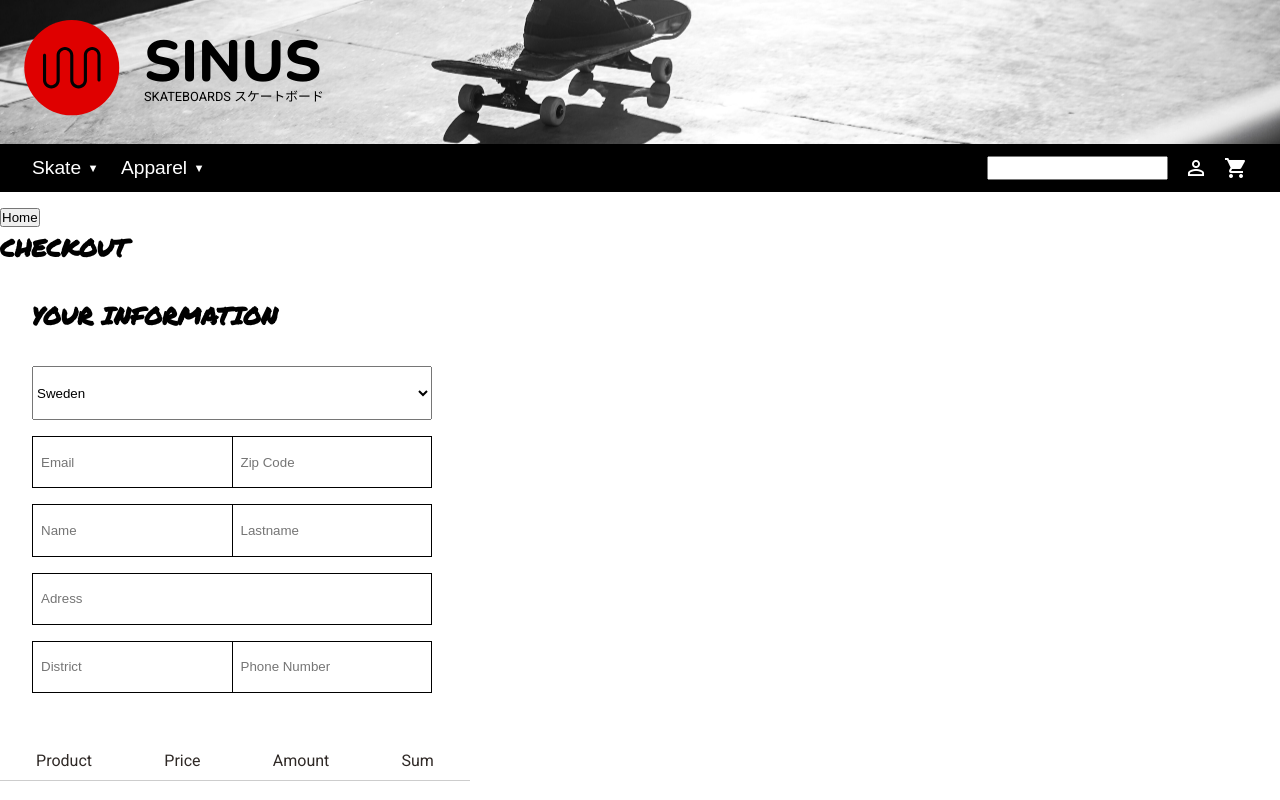
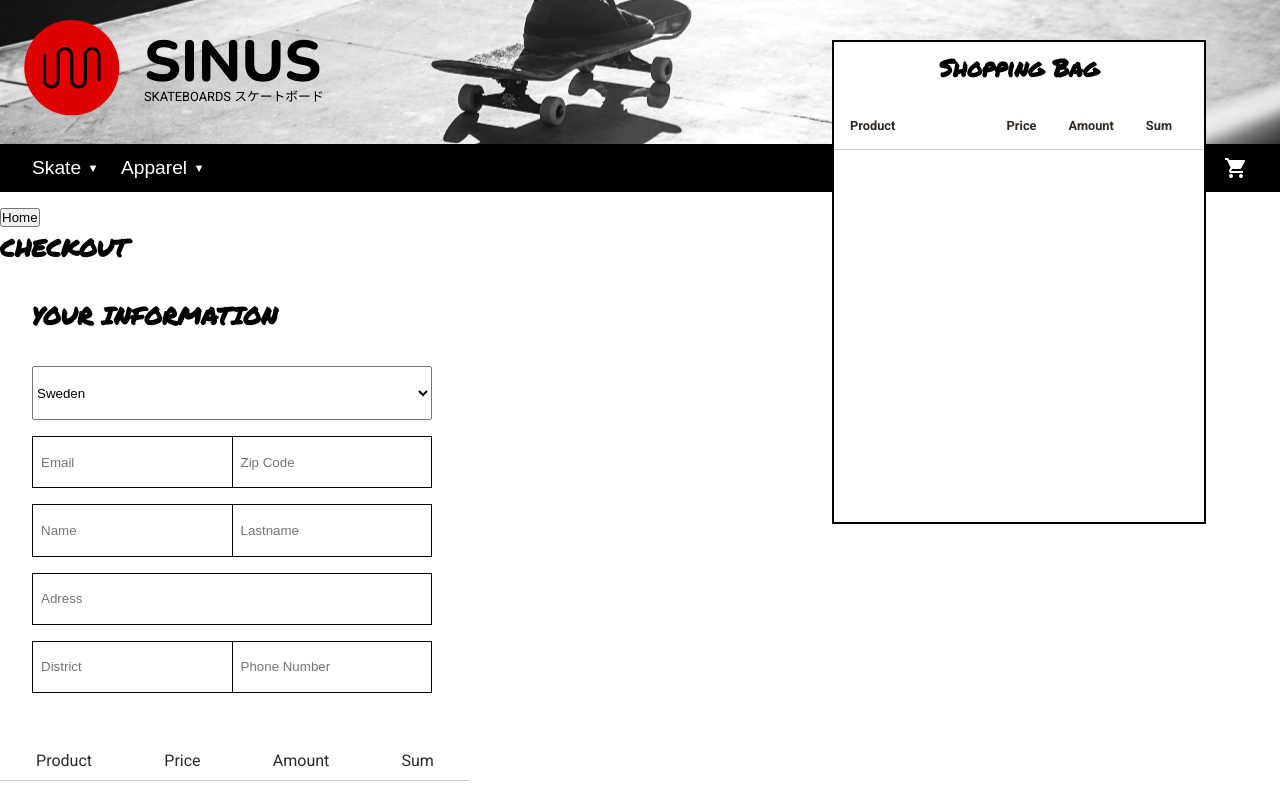
Before and after one commit to shakana0/Sinus-skate-shop, a Vue app: page /Checkout in a window 1280 px wide. Both pictures are taken after a click on the button "shopping_cart". Shown: the top 800 px of the page. Built offline with nearby package versions, Linux system fonts and the light colour scheme; a web font is replaced by a local one.

Commit message:
added cart modal

```diff
--- a/src/components/Cart.vue
+++ b/src/components/Cart.vue
@@ -1,10 +1,13 @@
 <template>
   <main>
+    <ShoppingBag />
   </main>
 </template>
 
 <script>
+import ShoppingBag from "@/components/ShoppingBag"
 export default {
+  components:{ShoppingBag}
 };
 </script>
 
--- a/src/components/Nav.vue
+++ b/src/components/Nav.vue
@@ -1,102 +1,120 @@
 <template>
   <nav>
     <div class="products-nav">
-            <button class="menu-btn"
+      <button
+        class="menu-btn"
         @click="
-            if(!skateMenu)
-            {skateMenu=true
-            apparelMenu=false}
-            else {skateMenu=false}
-            ">
+          if (!skateMenu) {
+            skateMenu = true;
+            apparelMenu = false;
+          } else {
+            skateMenu = false;
+          }
+        "
+      >
         Skate <span>&#x25BC;</span>
       </button>
       <div class="drop-menu skate" v-if="skateMenu">
-                <router-link :to="{path:'/Products',
-                query:{Category:'Skateboard'}}" class="product-link">
+        <router-link
+          :to="{ path: '/Products', query: { Category: 'Skateboard' } }"
+          class="product-link"
+        >
           Skateboards
         </router-link>
-                <router-link :to="{path:'/Products',
-                query:{Category:'Wheel'}}"
-                class="product-link">
+        <router-link
+          :to="{ path: '/Products', query: { Category: 'Wheel' } }"
+          class="product-link"
+        >
           Wheels
         </router-link>
       </div>
-            <button class="menu-btn"
+      <button
+        class="menu-btn"
         @click="
-            if(!apparelMenu)
-            {apparelMenu=true
-            skateMenu=false}
-            else {apparelMenu=false}
-            ">
+          if (!apparelMenu) {
+            apparelMenu = true;
+            skateMenu = false;
+          } else {
+            apparelMenu = false;
+          }
+        "
+      >
         Apparel <span>&#x25BC;</span>
       </button>
       <div class="drop-menu apparel" v-if="apparelMenu">
-                <router-link :to="{path:'/Products',
-                query:{Category:'Hoodie'}}"
-                class="product-link">
+        <router-link
+          :to="{ path: '/Products', query: { Category: 'Hoodie' } }"
+          class="product-link"
+        >
           Hoodies
         </router-link>
-                <router-link :to="{path:'/Products',
-                query:{Category:'Tshirt'}}"
-                class="product-link">
+        <router-link
+          :to="{ path: '/Products', query: { Category: 'Tshirt' } }"
+          class="product-link"
+        >
           T-shirts
         </router-link>
-                <router-link :to="{path:'/Products',
-                query:{Category:'Socks'}}"
-                class="product-link">
+        <router-link
+          :to="{ path: '/Products', query: { Category: 'Socks' } }"
+          class="product-link"
+        >
           Socks
         </router-link>
-                <router-link :to="{path:'/Products',
-                query:{Category:'Cap'}}" class="product-link">
+        <router-link
+          :to="{ path: '/Products', query: { Category: 'Cap' } }"
+          class="product-link"
+        >
           Caps
         </router-link>
-                <router-link :to="{path:'/Products',
-                query:{Category:'Totebag'}}"
-                class="product-link">
+        <router-link
+          :to="{ path: '/Products', query: { Category: 'Totebag' } }"
+          class="product-link"
+        >
           Totebag
         </router-link>
       </div>
       <!-- <router-link to="/Products">APPAREL</router-link> -->
     </div>
     <div class="icons-wrapper">
-            <input type="text">
+      <input type="text" />
       <button @click="toogleLogInModal">
-                <span class="material-icons">
-                    person_outline
-                </span>
+        <span class="material-icons"> person_outline </span>
       </button>
-            <button>
-                <span class="material-icons">
-                    shopping_cart
-                </span>
+      <button @click="toogleCartModal">
+        <span class="material-icons"> shopping_cart </span>
       </button>
     </div>
-        <LogInModal class="login-Module" v-if="showLogInModal"/>
+    <Cart v-if="showCartModal" class="cart-modal"/>
+    <LogInModal class="login-modal" v-if="showLogInModal" />
   </nav>
 </template>
 
 <script>
-import LogInModal from "@/components/LoginModal.vue"
+import LogInModal from "@/components/LoginModal.vue";
+import Cart from "@/components/Cart.vue";
 export default {
-    components:{LogInModal},
-    data(){
+  components: { LogInModal, Cart },
+  data() {
     return {
-            showLogInModal : false,
+      showLogInModal: false,
       skateMenu: false,
       apparelMenu: false,
-        }
+      showCartModal: false,
+    };
   },
-    methods:{
-        toogleLogInModal(){
+  methods: {
+    toogleLogInModal() {
       this.showLogInModal = !this.showLogInModal;
+    },
+    toogleCartModal() {
+      this.showCartModal = !this.showCartModal;
     },
     // ,
     // addQuerySkateBoard(){
     //      this.$router.replace({name: 'ProductsPage', query: {category: "Skateboard"} })
     // }
-
-    }
-}
+  },
+};
 </script>
 
 <style scoped lang="scss">
@@ -134,11 +152,11 @@ nav {
     margin-left: 0.4rem;
   }
 }
-.menu-btn:hover{
-    color: #38D8C4;
+.menu-btn:hover {
+  color: #38d8c4;
 }
-.menu-btn:focus{
-    color: #38D8C4;
+.menu-btn:focus {
+  color: #38d8c4;
 }
 
 .drop-menu {
@@ -147,7 +165,7 @@ nav {
   position: absolute;
   // top: 3rem;
   transform: translate(0, 2rem);
-    background-color: rgba(0,0,0,0.95);
+  background-color: rgba(0, 0, 0, 0.95);
   // border: 2px solid rgba(50,50,50,0.5);
   // border-radius: 3px;
   // box-shadow:  2px 2px 2px 2px rgba(50,50,50,0.25), 1rem 1rem 1rem 1rem rgba(0,0,0,0.85);
@@ -163,10 +181,9 @@ nav {
     transform: translate(6.1rem, 2rem);
     padding-right: 5rem;
   }
-        a:hover{
-            color: #38D8C4;
+  a:hover {
+    color: #38d8c4;
   }
-
 }
 input {
   height: 1.2rem;
@@ -176,15 +193,15 @@ input {
 //     display:flex;
 //     flex-direction:column;
 // }
-span{
+span {
   display: block;
 }
-.icons-wrapper{
+.icons-wrapper {
   display: flex;
   justify-content: space-around;
 }
-button{
-    align-self:center;
+button {
+  align-self: center;
   background-color: transparent;
   border: none;
   cursor: pointer;
@@ -195,16 +212,22 @@ button{
   color: white;
 }
 .material-icons:hover {
-    color:#38D8C4;
+  color: #38d8c4;
 }
-.login-Module{
-    position:absolute;
-    left:0;
+.login-modal {
+  position: absolute;
+  left: 0;
   right: 0;
-    top:0;
+  top: 0;
   bottom: 0;
   margin: auto;
-
-
+}
+.cart-modal {
+  position: absolute;
+  left: 65%;
+//   right: 0;
+  top: 5%;
+  bottom: 0;
+//   margin: auto;
 }
 </style>
--- a/src/components/Overlay.vue
+++ b/src/components/Overlay.vue
@@ -2,7 +2,7 @@
   <div class="overlay" :class="{show}">
     <div class="fade-layer"></div>
     <div class="content">
-      <slot></slot> -
+      <slot></slot>
     </div>
   </div>
 </template>
--- a/src/components/ShoppingBag.vue
+++ b/src/components/ShoppingBag.vue
@@ -1,13 +1,52 @@
 <template>
-  <section></section>
+  <article>
+    <h2>Shopping Bag</h2>
+    <section>
+      <div class="headers">
+        <p>Product</p>
+        <div>
+          <p>Price</p>
+          <p>Amount</p>
+          <p>Sum</p>
+        </div>
+      </div>
+    </section>
+  </article>
 </template>
 
 <script>
-export default {
-
-}
+export default {};
 </script>
 
 <style scoped lang="scss">
+article {
+  width: 370px;
+  height: 480px;
+  border: 2px solid black;
+  background-color: white;
 
+  h2 {
+    text-align: center;
+    margin-top: .5rem;
+  }
+
+  div.headers {
+    display: flex;
+    justify-content: space-between;
+    padding: 2rem 1rem 1rem 1rem;
+    border-bottom: 1px solid rgb(207, 203, 203);
+
+    p {
+      font-size: 0.8rem;
+      font-weight: 600;
+    }
+
+    div {
+      display: flex;
+      p {
+        margin: 0 1rem;
+      }
+    }
+  }
+}
 </style>
```
Lines whose indentation alone changed are shown as unchanged.
